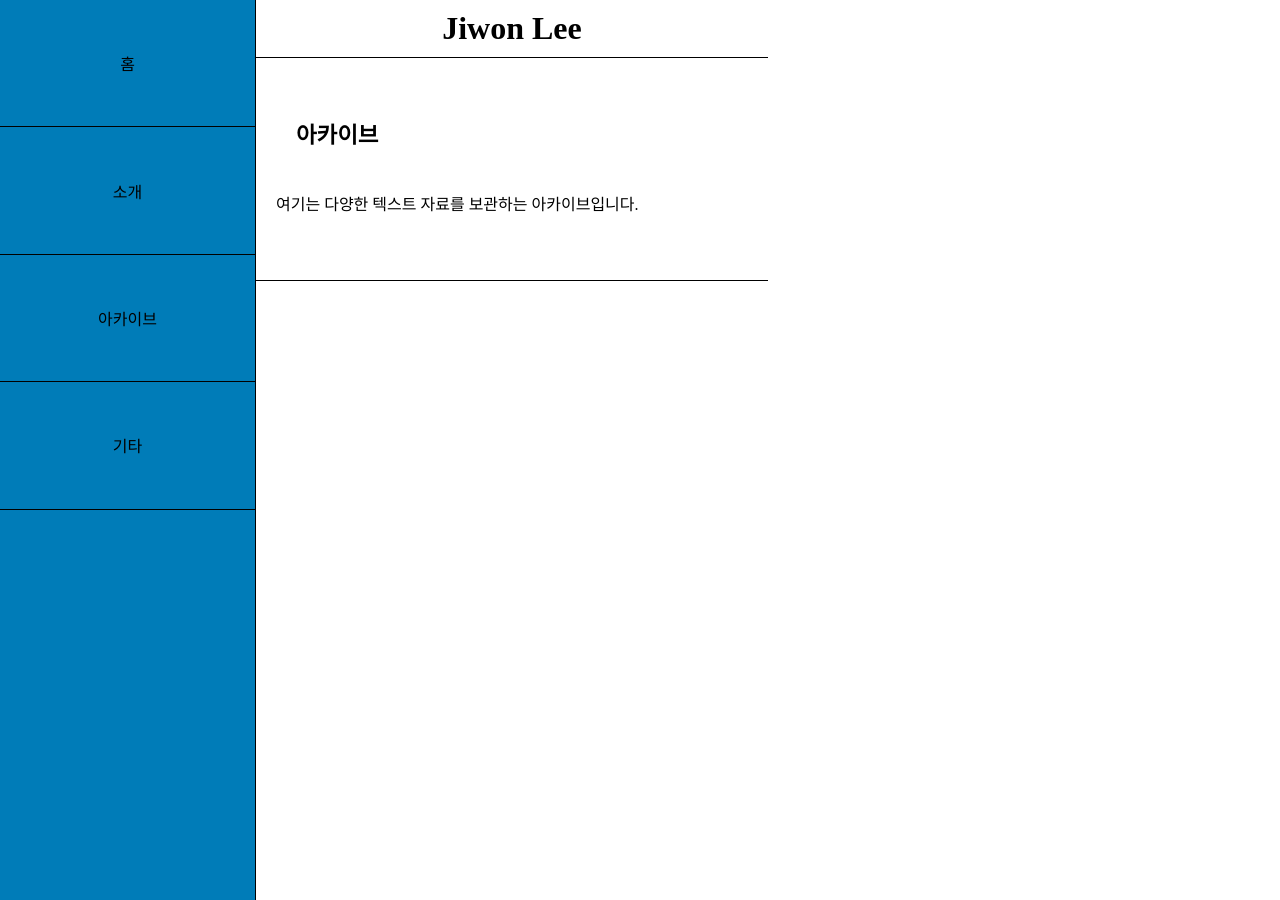
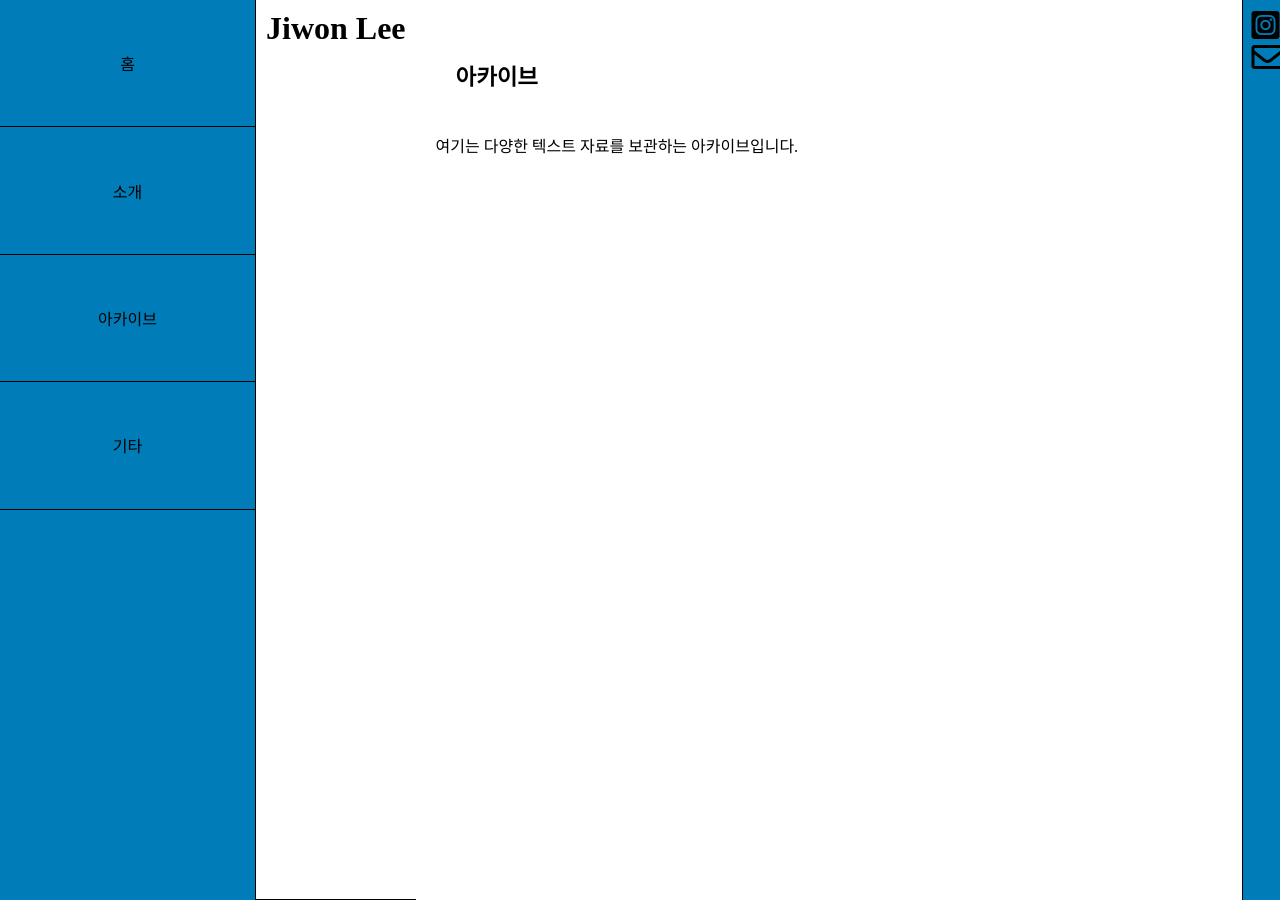
Before and after one commit to LfayeJ/archives, a Jekyll site: the page built from index.html, in a window 1280 px wide. Built offline with Jekyll 4.4.1, drawn with Linux system fonts in a browser that asks for light colours; some web fonts are replaced.

Commit message:
Update default.html

```diff
--- a/_layouts/default.html
+++ b/_layouts/default.html
@@ -15,14 +15,14 @@
                 <li class="grid-item"><a href="{{ site.baseurl }}/etc">기타</a></li>
             </ul>
         </aside>
+        {% include header.html %}
         <main class="main-content">
-            {% include header.html %}
             {{ content }}
-            {% include footer.html %}
         </main>
         <main class="side-content">
             {{ side-content }}
         </main>
+        {% include footer.html %}
     </div>
 </body>
 </html>
```
